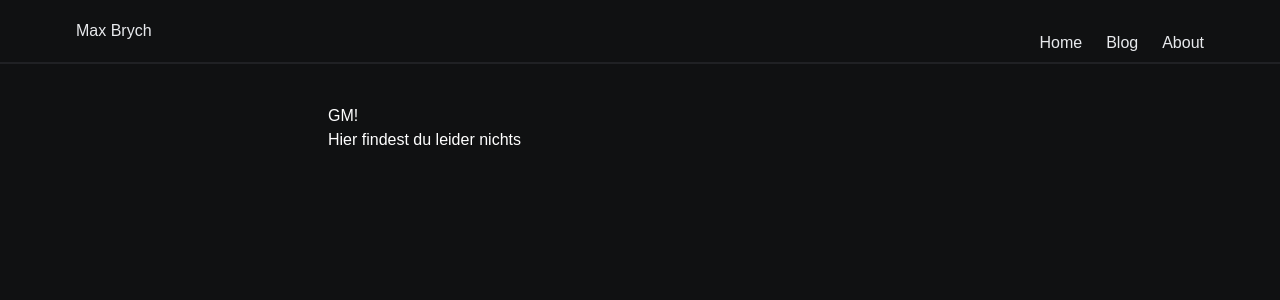
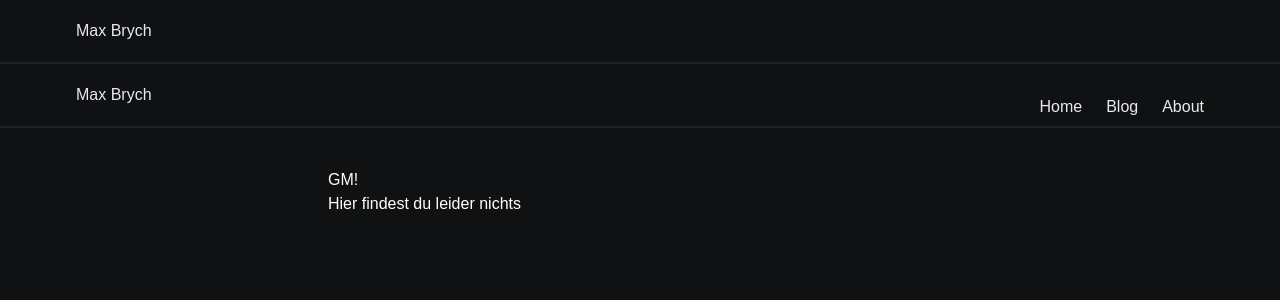
Before and after one commit to MaxBrych/max-website, a Next.js app: page / in a window 1280 px wide. Shown: the top 300 px of the page. Built offline with nearby package versions, Linux system fonts and the light colour scheme.

Commit message:
commit 2

```diff
--- a/components/Header.tsx
+++ b/components/Header.tsx
@@ -5,6 +5,16 @@ const style = { color: "white", fontSize: "1.5em" };
 
 function Header() {
   return (
+    <div>
+      <nav className="px-4 md:px-16 flex items-center justify-between h-16 text-white bg-gray-900 border-b-2 border-gray-800 ">
+        <Link
+          href="/"
+          className="px-3 py-1 font-sans text-gray-200 rounded-full hover:bg-gray-800"
+        >
+          Max Brych
+        </Link>
+      </nav>
+
       <div className="fixed bottom-0 md:top-0 z-50 w-full sm:static border border-t-1 border-l-0 border-r-0 border-b-0 sm:border-t-0 border-gray ">
         <nav className="px-4 md:px-16 flex items-center justify-between h-16 text-white bg-gray-900 border-b-2 border-gray-800 ">
           <Link
@@ -42,8 +52,10 @@ function Header() {
               </Link>
             </li>
           </ul>
+
           {/* Nav links go here */}
         </nav>
+      </div>
     </div>
   );
 }
```
Lines whose indentation alone changed are shown as unchanged.
